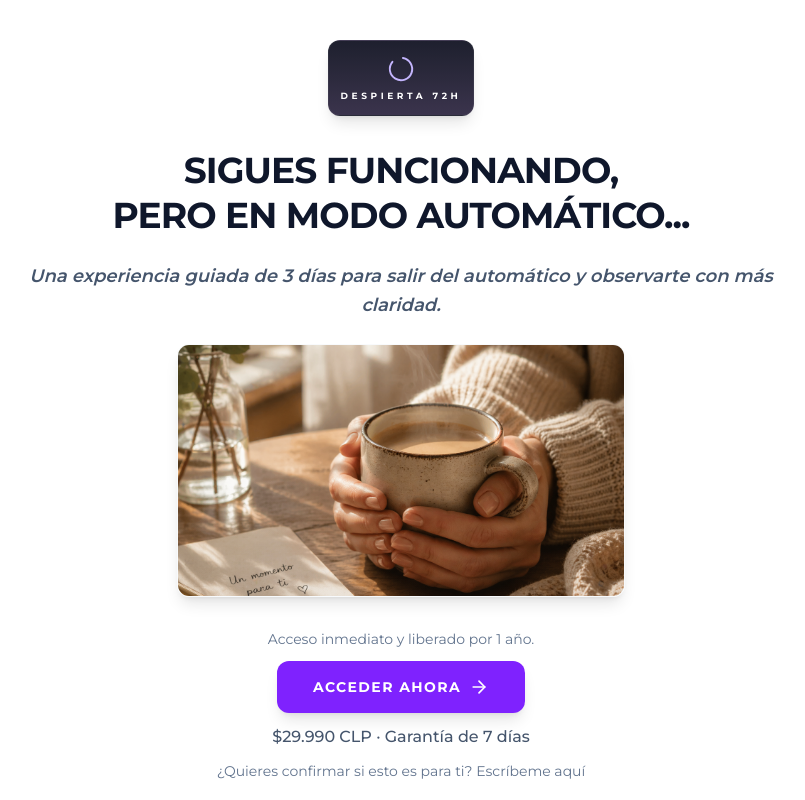
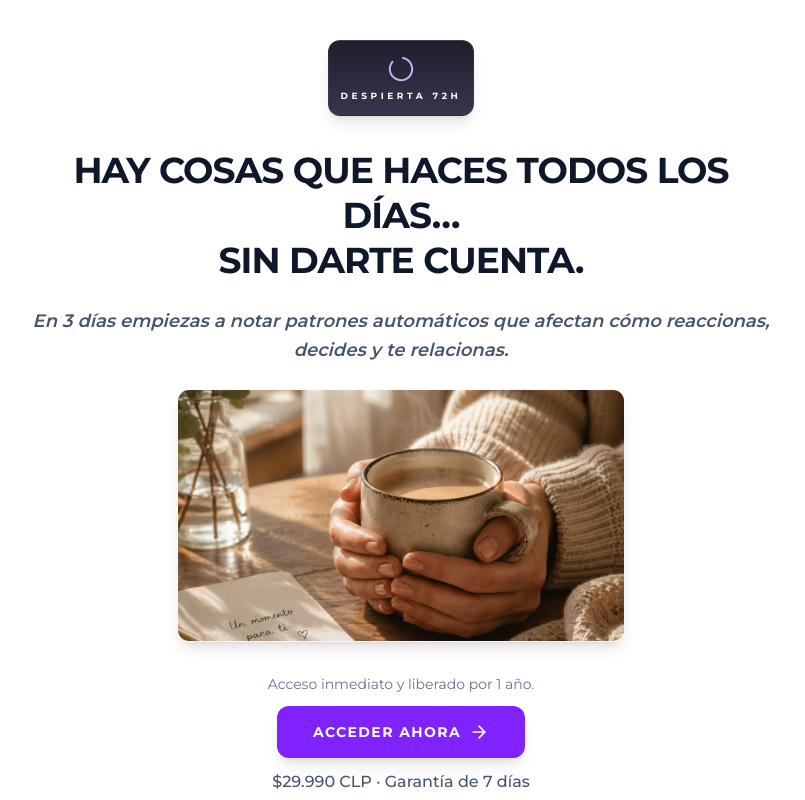
Before and after one commit to cursossolange/despierta-72h, a React (Vite) app: page / in a window 1280 px wide. Shown: the top 800 px of the page, without its empty margins (239-1044 px from the left). Built offline with nearby package versions, Linux system fonts and the light colour scheme; no server answers.

Commit message:
Update LandingPage.tsx

```diff
--- a/src/components/LandingPage.tsx
+++ b/src/components/LandingPage.tsx
@@ -159,21 +159,22 @@ export default function LandingPage({ onPurchase }: LandingPageProps) {
 
             {/* 1. Título principal (grande pero ajustado) */}
            <h1 className="text-3xl md:text-4xl font-black tracking-tight text-slate-900 mt-0 mb-4 md:mb-6 leading-tight max-w-2xl mx-auto uppercase">
-  <span className="md:hidden">
-    SIGUES FUNCIONANDO,<br /> PERO EN MODO AUTOMÁTICO...
-  </span>
+ <span className="md:hidden">
+  Hay cosas que haces todos los días…<br />
+  sin darte cuenta.
+</span>
 
-  <span className="hidden md:inline">
-    SIGUES FUNCIONANDO,<br />
-    PERO EN MODO AUTOMÁTICO...
-  </span>
+<span className="hidden md:inline">
+  Hay cosas que haces todos los días…<br />
+  sin darte cuenta.
+</span>
 </h1>
 
 
             {/* 3. Bajada breve */}
         <div className="max-w-5xl mx-auto mb-5 md:mb-6">
   <p className="text-sm md:text-lg text-slate-600 leading-relaxed font-semibold italic max-w-3xl mx-auto">
-    Una experiencia guiada de 3 días para salir del automático y observarte con más claridad.
+    En 3 días empiezas a notar patrones automáticos que afectan cómo reaccionas, decides y te relacionas.
   </p>
 </div>
 
```
